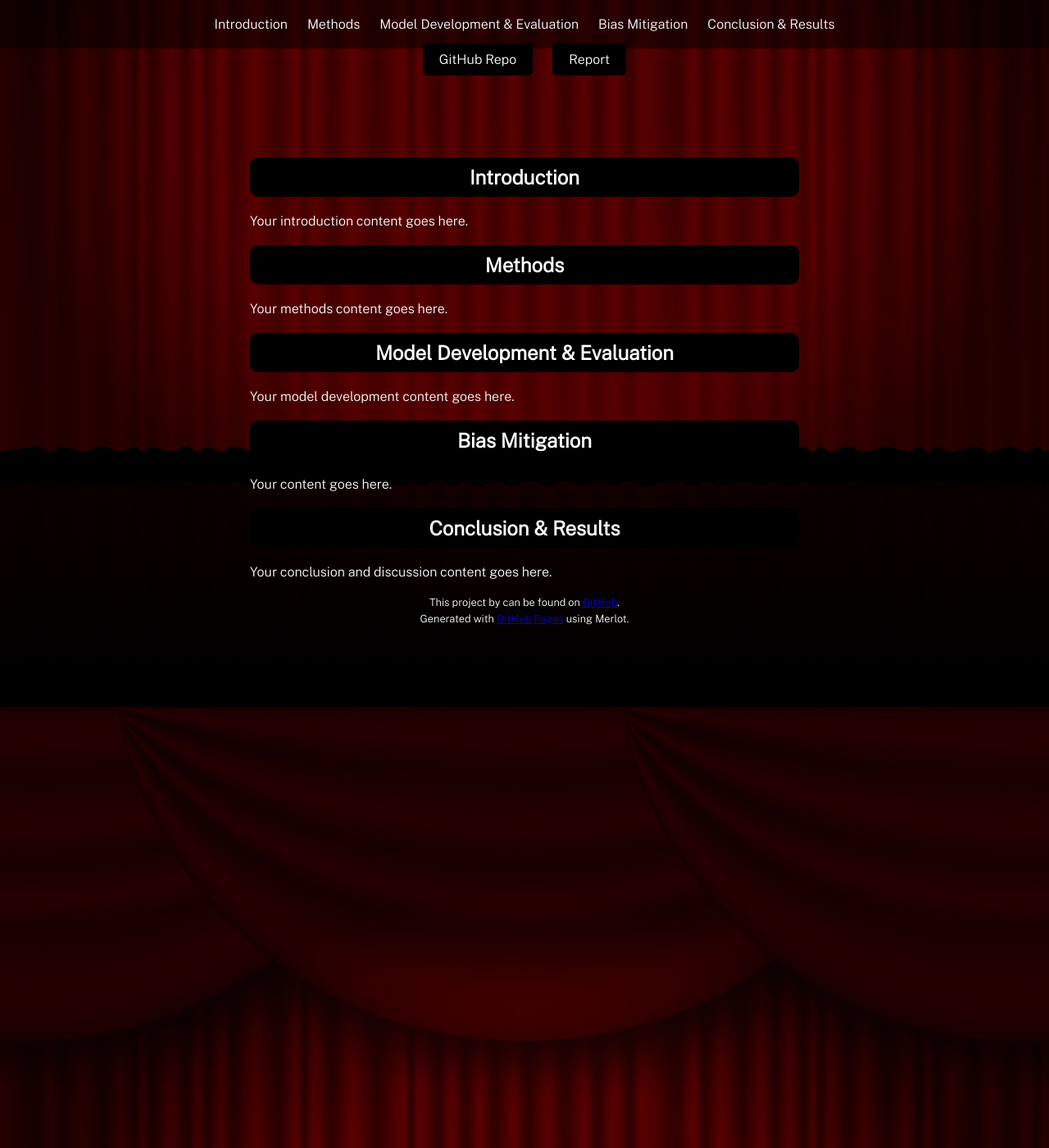
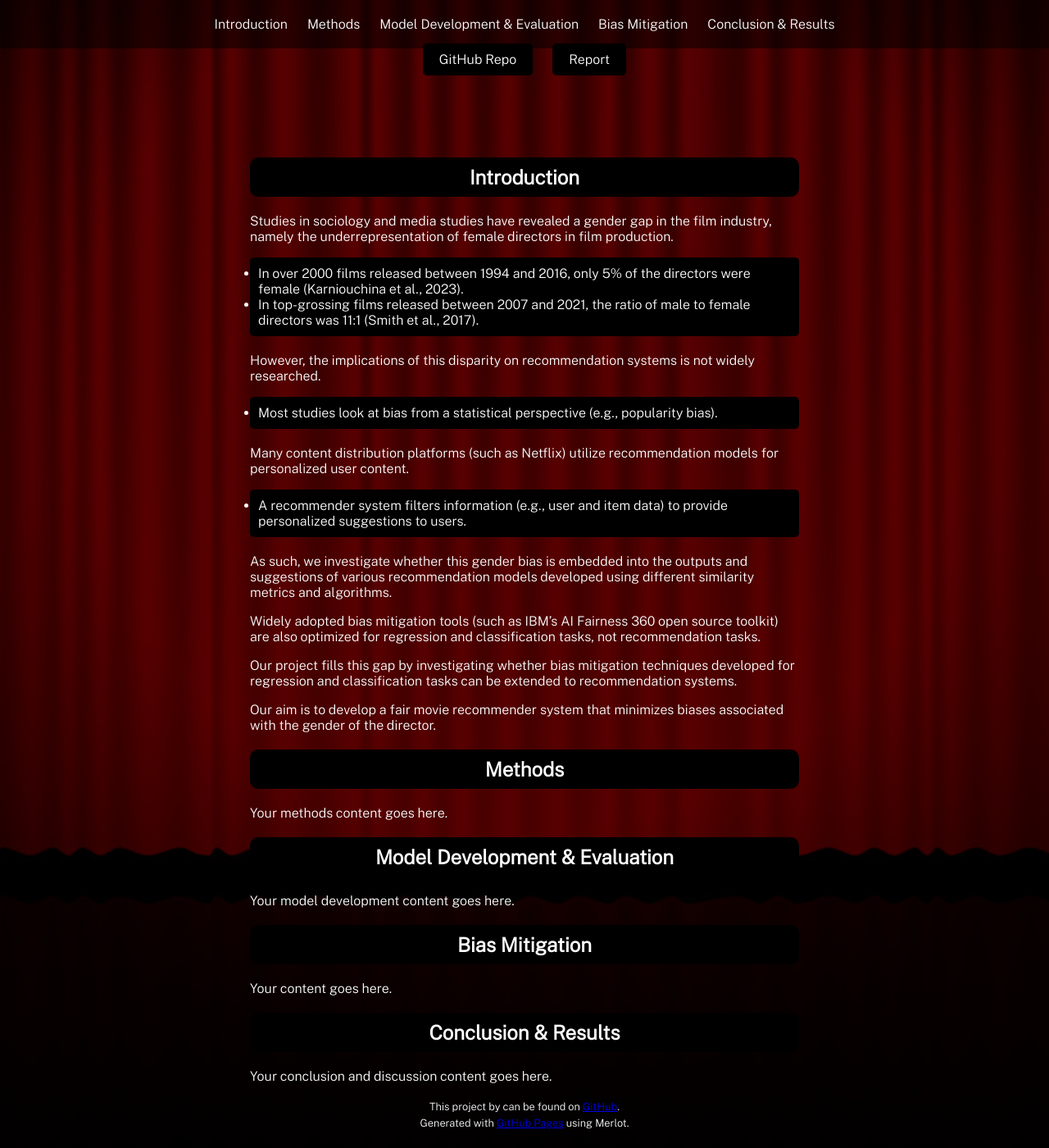
Before and after one commit to michael-garciaperez/DSC180A-Methodology-5, a Jekyll site: the page built from index.md, in a window 1280 px wide and 1400 px high, scrolled down 692 px. Shown: the whole window at 82% size. Built offline with Jekyll 4.4.1, drawn with Linux system fonts in a browser that asks for light colours.

Commit message:
Update index.md

```diff
--- a/index.md
+++ b/index.md
@@ -5,7 +5,23 @@ title: "Mitigating Director Gender Bias in Movie Recommender Systems"
 
 ## Introduction
 
-Your introduction content goes here.
+Studies in sociology and media studies have revealed a gender gap in the film industry, namely the underrepresentation of female directors in film production.
+  - In over 2000 films released between 1994 and 2016, only 5% of the directors were female (Karniouchina et al., 2023).
+  - In top-grossing films released between 2007 and 2021, the ratio of male to female directors was 11:1 (Smith et al., 2017).
+
+However, the implications of this disparity on recommendation systems is not widely researched.
+  - Most studies look at bias from a statistical perspective (e.g., popularity bias).
+
+Many content distribution platforms (such as Netflix) utilize recommendation models for personalized user content.
+  - A recommender system filters information (e.g., user and item data) to provide personalized suggestions to users.
+
+As such, we investigate whether this gender bias is embedded into the outputs and suggestions of various recommendation models developed using different similarity metrics and algorithms.
+
+Widely adopted bias mitigation tools (such as IBM's AI Fairness 360 open source toolkit) are also optimized for regression and classification tasks, not recommendation tasks.
+
+Our project fills this gap by investigating whether bias mitigation techniques developed for regression and classification tasks can be extended to recommendation systems.
+
+Our aim is to develop a fair movie recommender system that minimizes biases associated with the gender of the director.
 
 ## Methods
 
```
